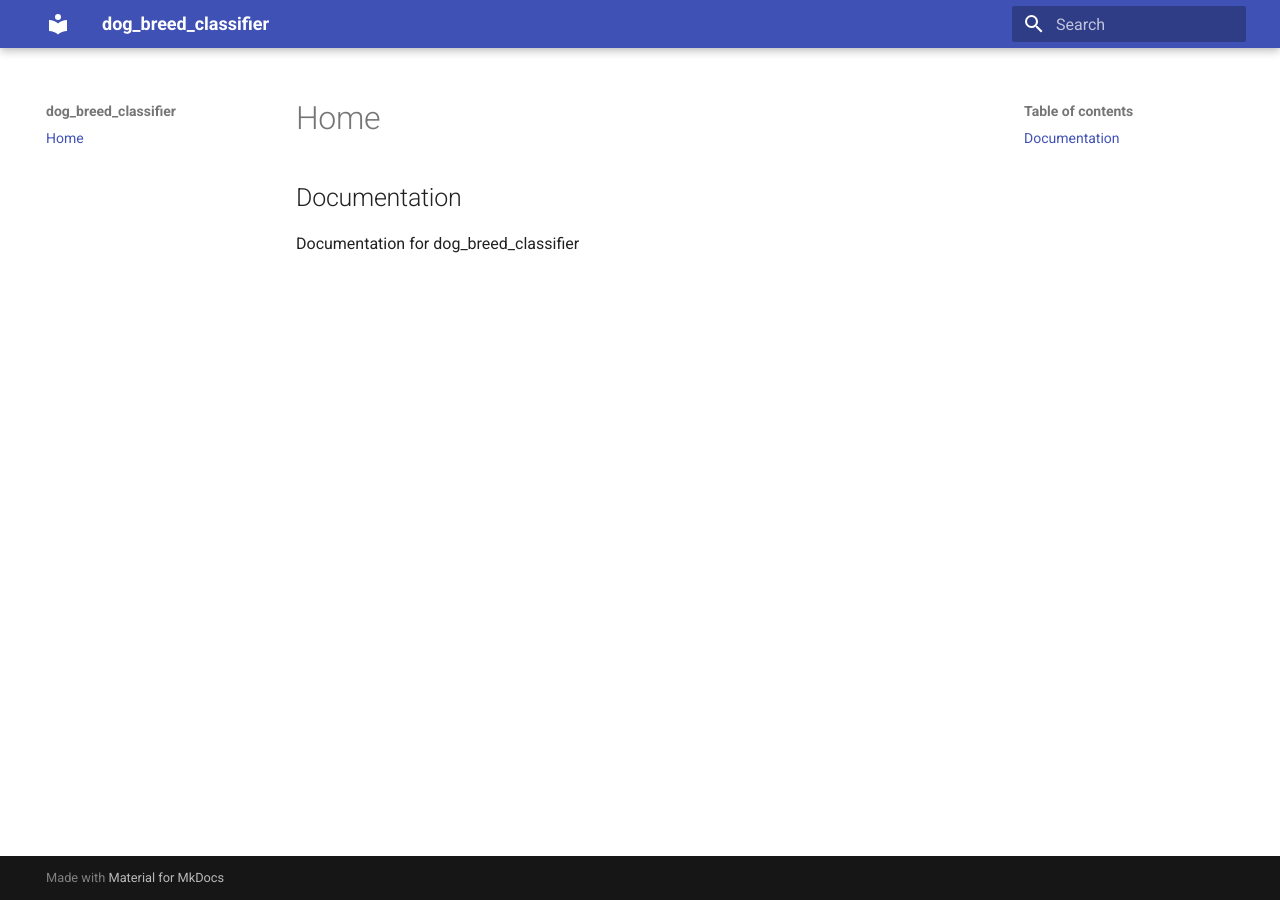
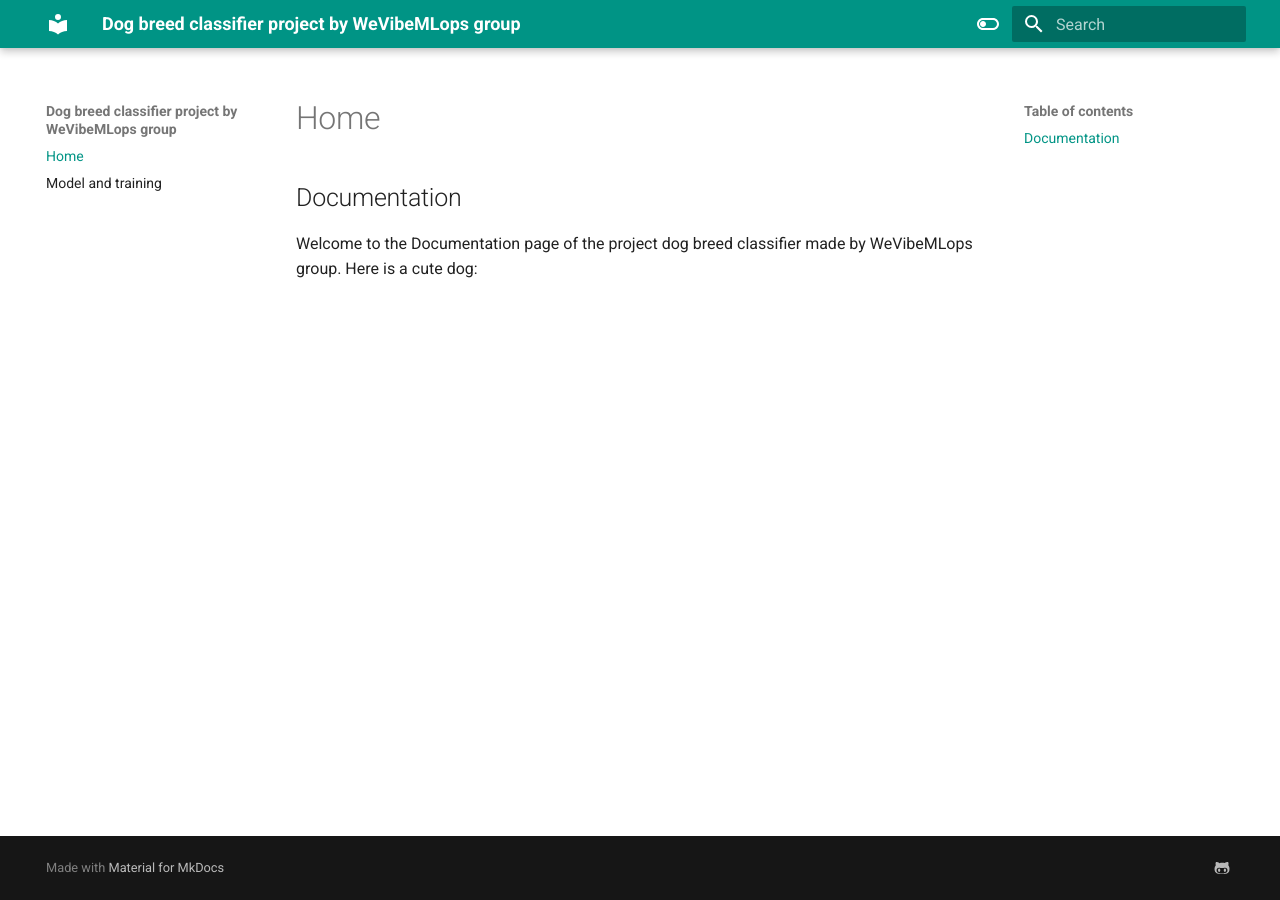
Before and after one commit to macaburguera/WeVibeMLops, an MkDocs documentation site: the page built from docs/source/index.md, in a window 1280 px wide. Built offline with MkDocs 1.6.1 and Material for MkDocs 9.7.7, drawn with Linux system fonts in a browser that asks for light colours.

Commit message:
necssary files and changes to have documentation

```diff
--- a/docs/mkdocs.yaml
+++ b/docs/mkdocs.yaml
@@ -1,5 +1,5 @@
-site_name: dog_breed_classifier
-site_author: Group 45
+site_name: Dog breed classifier project by WeVibeMLops group
+site_author: Attila Istvan Kiri
 docs_dir: source
 
 theme:
@@ -8,6 +8,19 @@ theme:
   features:
     - content.code.copy
     - content.code.annotate
+  palette:
+    - scheme: default
+      toggle:
+        icon: material/toggle-switch-off-outline
+        name: Switch to dark mode
+      primary: teal
+      accent: purple
+    - scheme: slate
+      toggle:
+        icon: material/toggle-switch
+        name: Switch to light mode
+      primary: teal
+      accent: lime
 
 plugins:
   - search
@@ -18,6 +31,16 @@ plugins:
             show_root_heading: true
             separate_signature: true
             show_signature_annotations: true
+            show_symbol_type_heading: true
+            annotations_path: brief
+            docstring_section_style: table
+
+
+extra:
+  social:
+    - icon: fontawesome/brands/github-alt
+      link: https://github.com/macaburguera/WeVibeMLops.git
 
 nav:
   - Home: index.md
+  - Model and training: my_api.md
--- a/docs/source/index.md
+++ b/docs/source/index.md
@@ -1,3 +1,4 @@
 ## Documentation
 
-Documentation for dog_breed_classifier
+Welcome to the Documentation page of  the project dog breed classifier made by WeVibeMLops group.
+Here is a cute dog:
```
Also changed, not shown: docs/source/my_api.md (added, +9 -0 lines).
